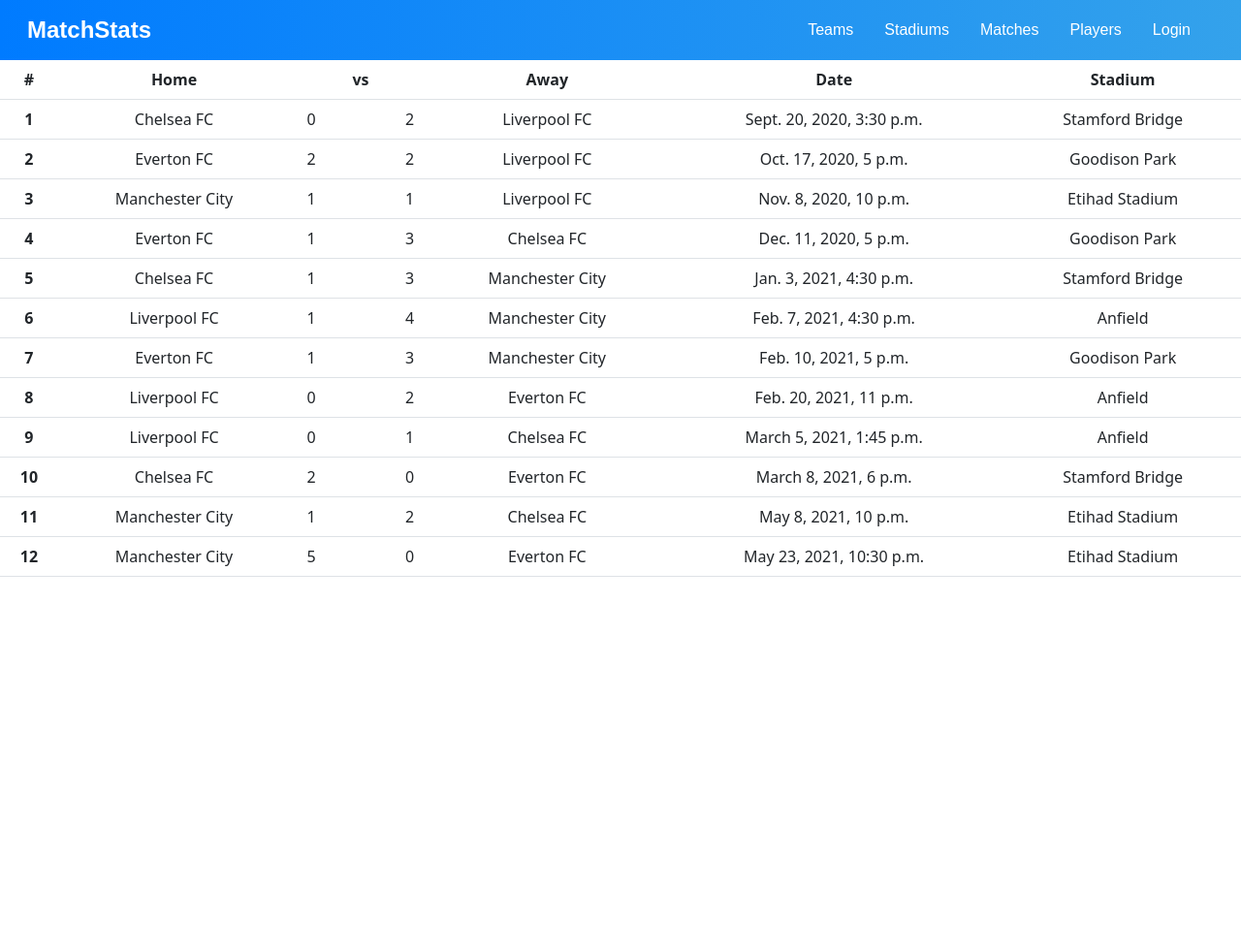
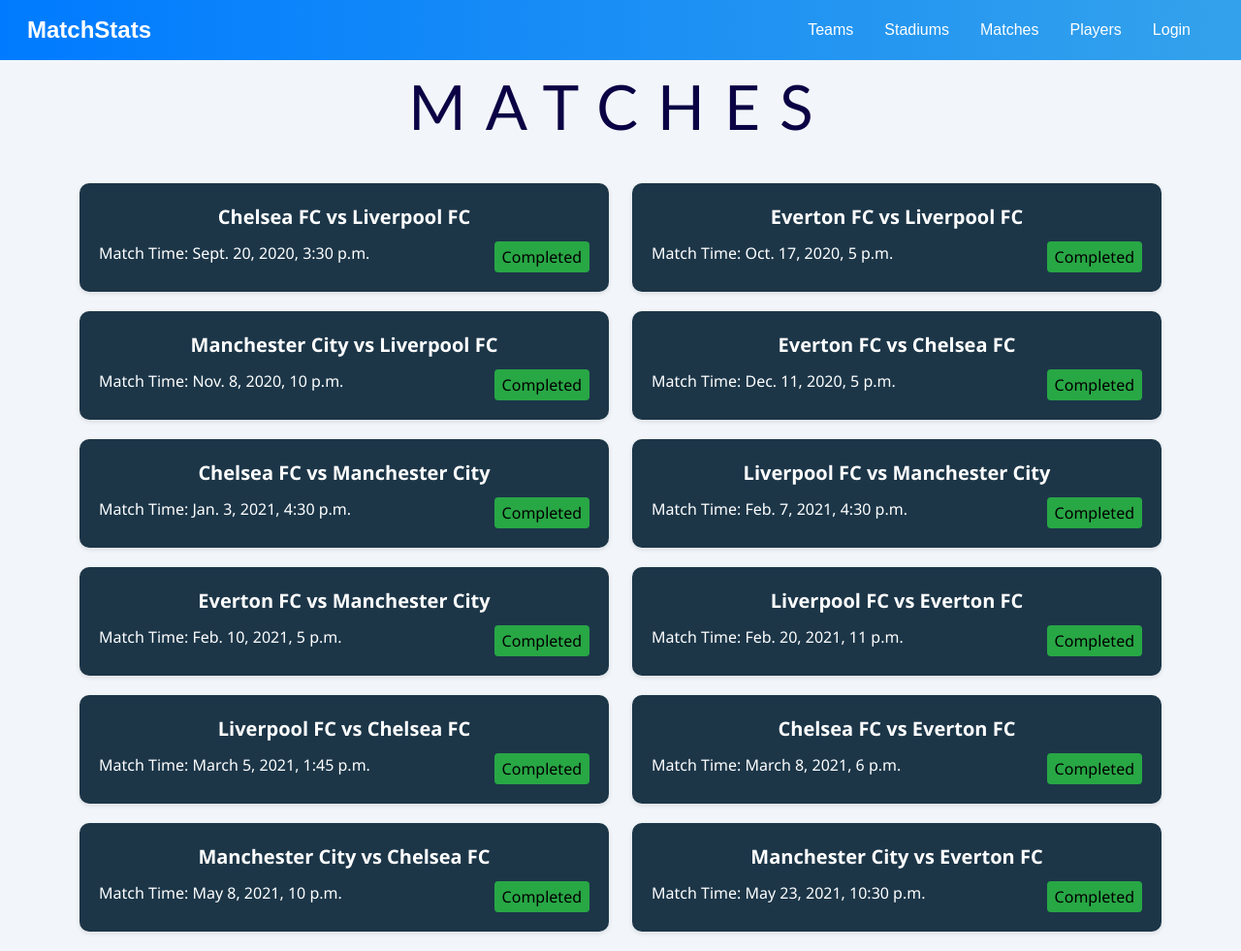
Before and after one commit to aadilshabier/MatchStats-CS254, a Django app: page /matches/ in a window 1280 px wide. Shown: the whole page at 97% size. Before the commit the page ends 595 px from the top, so only its background shows below. Run offline with Django 4.2, Linux system fonts and the light colour scheme; data comes from the database, SQL or seed files in the repository; some libraries are stand-ins or nearby versions.

Commit message:
designed the match list page (#6)

```diff
--- a/MatchStats/main/static/home.css
+++ b/MatchStats/main/static/home.css
@@ -2,7 +2,7 @@ body{
     box-sizing: border-box;
     margin: 0;
     padding: 0;
-    overflow: hidden;
+    overflow: visible;
 }
 main{
     padding:0;
--- a/MatchStats/main/static/nav.css
+++ b/MatchStats/main/static/nav.css
@@ -1,9 +1,4 @@
-body{
-    box-sizing: border-box;
-    margin: 0;
-    padding: 0;
-    overflow: hidden;
-}
+
 #page-logo a {
     font-family: 'Shrikhand', cursive;
     /* font-size: 500; */
@@ -62,5 +57,4 @@ header nav a:hover {
     padding: 12px;
     text-decoration: none;
     border-radius: 5px;
-    overflow: auto;
 }
--- a/MatchStats/main/templates/main/base.html
+++ b/MatchStats/main/templates/main/base.html
@@ -9,8 +9,6 @@
     <script src="{% static 'bootstrap-5.3.0-alpha3-dist/js/bootstrap.bundle.min.js' %}"></script>
     <link rel="stylesheet" href="{% static 'nav.css' %}">
     <style>
-        /* Custom styles go here */
-        /* Example: */
         .navbar {
             background-image: linear-gradient(to right, #007bff, #34a2eb);
             padding: 0.5rem 1rem;
--- a/MatchStats/main/templates/main/match_list.html
+++ b/MatchStats/main/templates/main/match_list.html
@@ -1,36 +1,96 @@
 {% extends 'main/base.html' %}
+{% block title %}Match List{% endblock %}
 
-{% block title%}Teams{% endblock %}
+{% block content %}
+<style>
+    body {
+        background-color: #f2f6fa;
+        font-family: 'Segoe UI', Tahoma, Geneva, Verdana, sans-serif;
+        overflow: visible;
+    }
 
-{% block content%}
-<table class="table">
-    <thead>
-      <tr class="text-center">
-        <th scope="col">#</th>
-        <th scope="col">Home</th>
-        <th scope="col"></th>
-        <th scope="col">vs</th>
-        <th scope="col"></th>
-        <th scope="col">Away</th>
-        <th scope="col">Date</th>
-        <th scope="col">Stadium</th>
-      </tr>
-    </thead>
-    <tbody>
-    {% for match in matches %}
-    <tr class="clickable text-center"
-    onclick='window.location="match/{{match.id}}"'>
-        <th scope="row">{{ forloop.counter }}</th>
-        <td>{{ match.team_1 }}</td>
-        <td>{{ match.score_1 }}</td>
-        <td></td>
-        <td>{{ match.score_2 }}</td>
-        <td>{{ match.team_2 }}</td>
-        <td>{{ match.match_time }}</td>
-        <td>{{ match.stadium }}</td>
-      </tr>
-    {% endfor %}
-    </tbody>
-  </table>
+    .container {
+        text-align: center;
+    }
 
+    h1 {
+        font-size: 4rem;
+        color: #0a0244;
+        margin-bottom: 30px;
+        padding: 10px;
+        display: inline-block;
+        font-family: 'Gill Sans', 'Gill Sans MT', Calibri, 'Trebuchet MS', sans-serif;
+        border-radius: 10px;
+        text-transform: uppercase;
+        letter-spacing: 20px;
+        text-align: center;
+    }
+
+    .match-card {
+        background-color: #1c3648;
+        padding: 20px;
+        margin-bottom: 20px;
+        border-radius: 10px;
+        box-shadow: 0 2px 5px rgba(0, 0, 0, 0.1);
+        transition: transform 0.2s ease-in-out;
+        color: #ffffff;
+    }
+
+    .match-card:hover {
+        transform: translateY(-5px);
+    }
+
+    .team-names {
+        font-size: 20px;
+        font-weight: bold;
+        margin-bottom: 10px;
+    }
+
+    .match-details {
+        display: flex;
+        justify-content: space-between;
+        font-size: 16px;
+    }
+
+    .completed {
+        color: #000000;
+        background-color: #28a745;
+        padding: 4px 8px;
+        border-radius: 4px;
+    }
+
+    .not-completed {
+        color: #ffffff;
+        background-color: #dc3545;
+        padding: 4px 8px;
+        border-radius: 4px;
+    }
+
+    .match-link {
+        text-decoration: none;
+    }
+</style>
+
+    <div class="container">
+        <h1>Matches</h1>
+        <div class="row">
+            {% for match in matches %}
+            <div class="col-md-6">
+              <a href="match/{{match.id}}" class="match-link">
+                <div class="match-card">
+                  <div class="team-names">
+                    {{ match.team_1 }} vs {{ match.team_2 }}
+                  </div>
+                  <div class="match-details">
+                    <span>Match Time: {{ match.match_time }}</span>
+                    <span class="{% if match.completed %}completed{% else %}not-completed{% endif %}">
+                      {% if match.completed %}Completed{% else %}Not Completed{% endif %}
+                    </span>
+                  </div>
+                </div>
+              </a>
+            </div>
+            {% endfor %}
+        </div>
+    </div>
 {% endblock %}
```
